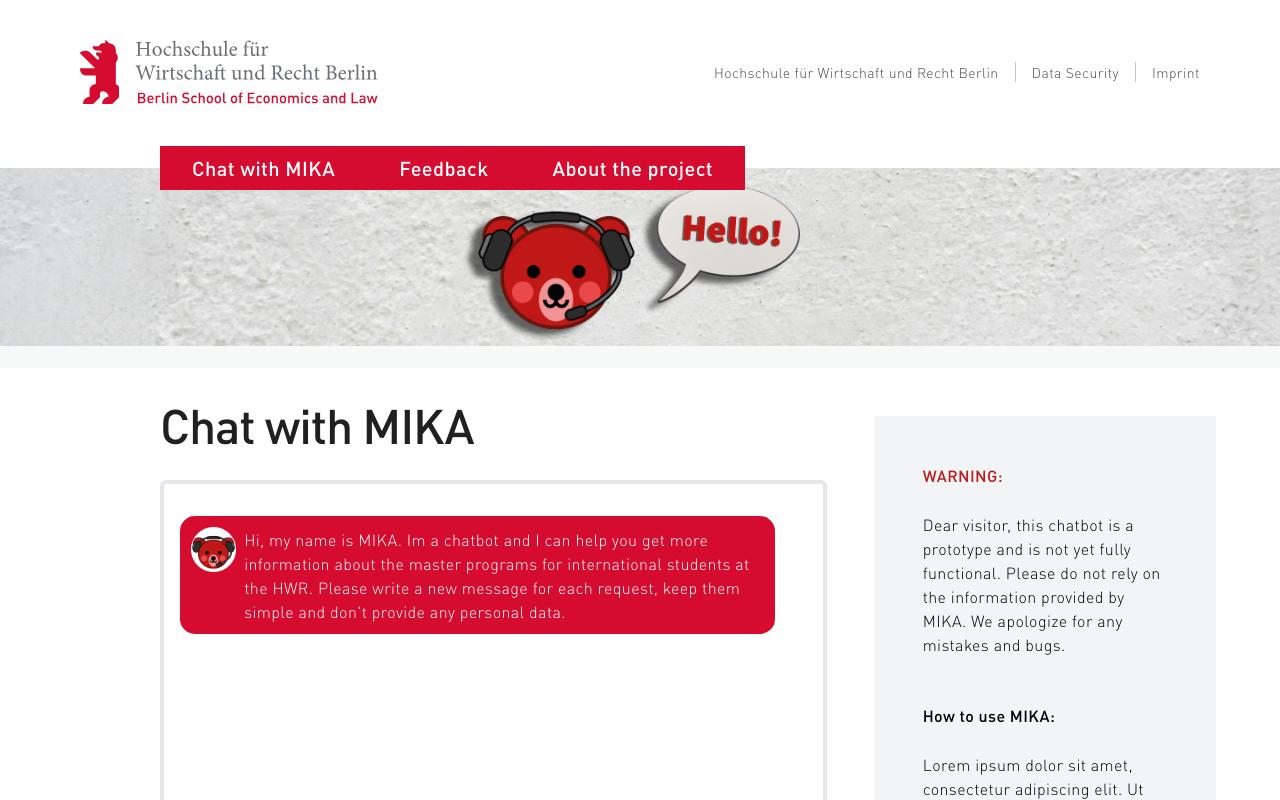
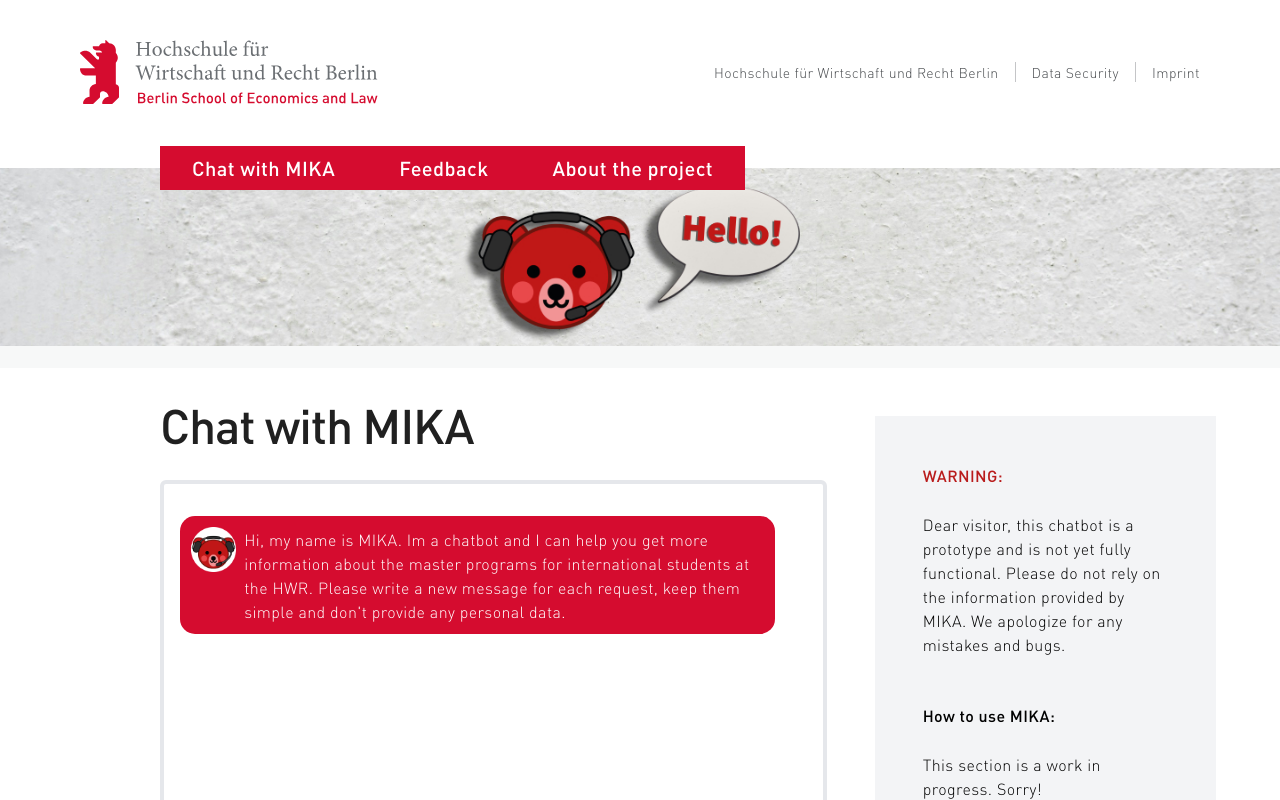
Before and after one commit to hwr-chatbot/Rasa-chatroom-react, a React (Vite) app: page / in a window 1280 px wide. Shown: the top 800 px of the page. Built offline with nearby package versions, Linux system fonts and the light colour scheme.

Commit message:
WIP message implemented

```diff
--- a/src/components/pages/Chat/Chat.tsx
+++ b/src/components/pages/Chat/Chat.tsx
@@ -64,7 +64,7 @@
 							How to use MIKA:
 						</p><br></br>
 						<p>
-						Lorem ipsum dolor sit amet, consectetur adipiscing elit. Ut porta porta ullamcorper. Fusce ullamcorper urna vel consequat porttitor.
+						This section is a work in progress. Sorry!
 						</p><br></br>
 					</div>
 				</div>
```
